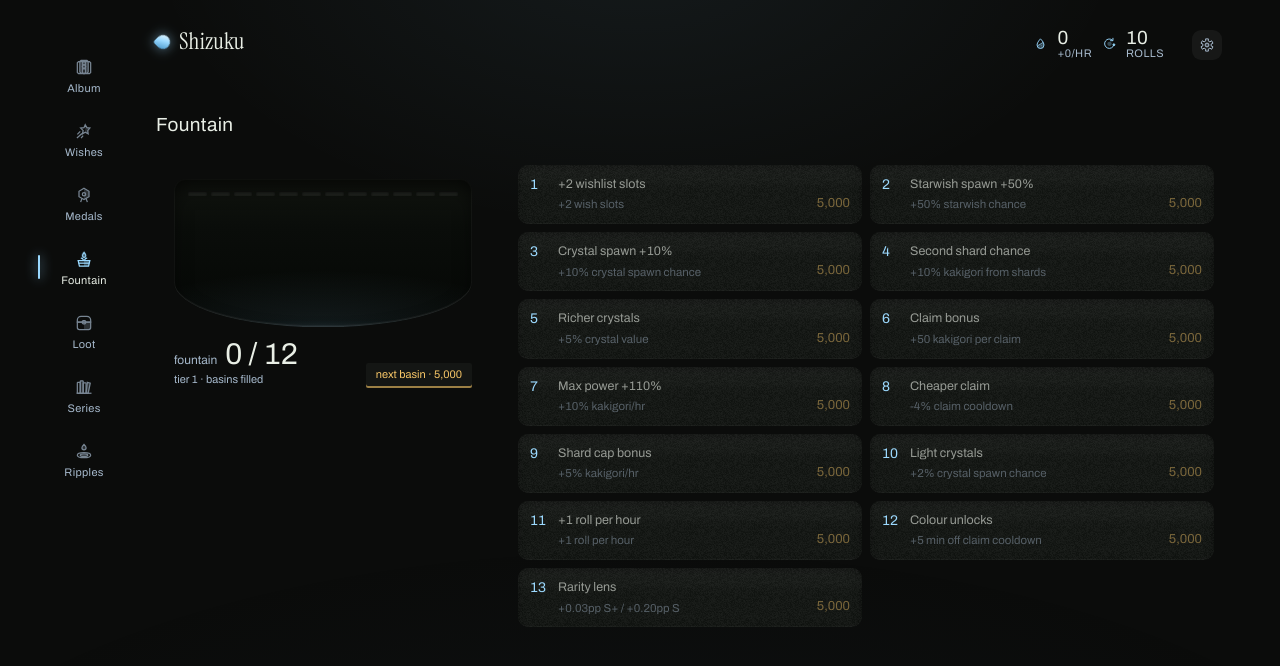
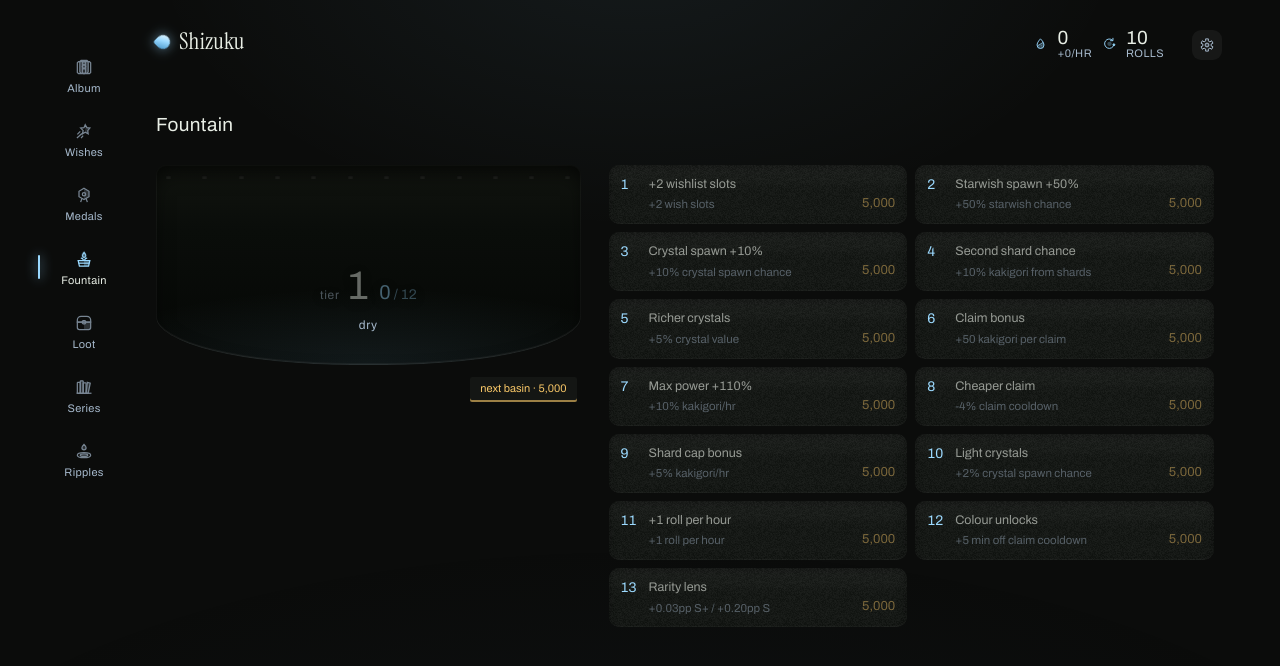
Before and after one commit to whyreii/shizuku, a React (Vite) app: page / in a window 1280 px wide. Both pictures are taken after a click on the button "Fountain". Shown: the top 666 px of the page. Built offline with nearby package versions, Linux system fonts and the light colour scheme; a web font is replaced by a local one.

Commit message:
2C-d: fountain hero - fluid bowl, tier in the water, one pour per purchase

```diff
--- a/src/components/TowerPanel.tsx
+++ b/src/components/TowerPanel.tsx
@@ -24,9 +24,34 @@ export function TowerPanel({ state, act }: Props) {
   const tier = Math.floor(state.tower.floors / TOWER_FLOORS) + 1;
   const fresh = state.tower.floors > 0 && inBasin === 0;
   const filled = fresh ? TOWER_FLOORS : inBasin;
+  const level = filled / TOWER_FLOORS;
+  const dry = filled === 0;
   const affordable = state.kakigori >= cost;
   const gridRef = useRef<HTMLDivElement>(null);
+  const shellRef = useRef<HTMLDivElement>(null);
   const [scrolling, setScrolling] = useState(false);
+
+  // One pour per purchase. seenFloors starts at the level on mount, so opening
+  // the tab never pours; only a rise in floors does.
+  const seenFloors = useRef(state.tower.floors);
+  const [pour, setPour] = useState<{ key: number; fall: number } | null>(null);
+
+  useEffect(() => {
+    const floors = state.tower.floors;
+    const before = seenFloors.current;
+    seenFloors.current = floors;
+    if (floors <= before) return;
+    const shell = shellRef.current;
+    if (!shell) return;
+    const surface = Math.min(
+      1,
+      (floors % TOWER_FLOORS || TOWER_FLOORS) / TOWER_FLOORS,
+    );
+    const fall = Math.round(shell.getBoundingClientRect().height * (1 - surface));
+    setPour({ key: floors, fall });
+    const done = window.setTimeout(() => setPour(null), 780);
+    return () => window.clearTimeout(done);
+  }, [state.tower.floors]);
 
   useEffect(() => {
     const el = gridRef.current;
@@ -45,29 +70,48 @@ export function TowerPanel({ state, act }: Props) {
   return (
     <div className="stack panel-grid">
       <h2 className="panel-title">Fountain</h2>
-      <div className="basin">
-        <div className="basin-shell" aria-hidden="true">
-          <div
-            className="basin-water"
-            style={{ height: `${(filled / TOWER_FLOORS) * 100}%` }}
-          >
-            <span className="basin-wave" />
+      <div className={`basin${dry ? " is-dry" : ""}`}>
+        <div className="basin-shell" ref={shellRef}>
+          <div className="basin-scene" aria-hidden="true">
+            <div className="basin-water" style={{ height: `${level * 100}%` }}>
+              <span className="basin-wave" />
+            </div>
+            <div className="basin-ticks">
+              {Array.from({ length: TOWER_FLOORS }).map((_, i) => (
+                <i key={i} className={i < filled ? "on" : ""} />
+              ))}
+            </div>
+            {pour ? (
+              <span
+                className="basin-pour"
+                key={pour.key}
+                style={{ "--fall": `${pour.fall}px` } as React.CSSProperties}
+              >
+                <b />
+                <b />
+                <b />
+                <s />
+                <s />
+                <s />
+              </span>
+            ) : null}
           </div>
-          <div className="basin-ticks">
-            {Array.from({ length: TOWER_FLOORS }).map((_, i) => (
-              <i key={i} className={i < filled ? "on" : ""} />
-            ))}
+
+          <div className="basin-floor">
+            <span className="basin-tier">
+              <i>tier</i>
+              {tier}
+            </span>
+            <span className="basin-count">
+              {filled}
+              <i> / {TOWER_FLOORS}</i>
+              <em> basins filled</em>
+            </span>
+            {dry ? <span className="basin-dry">dry</span> : null}
           </div>
         </div>
+
         <div className="basin-body">
-          <div className="basin-left">
-            <span className="basin-title">
-              fountain <b>{filled} / {TOWER_FLOORS}</b>
-            </span>
-            <span className="basin-sub">
-              tier {tier} · basins filled
-            </span>
-          </div>
           <span className="basin-tag">next basin · {formatKakera(cost)}</span>
         </div>
       </div>
```
Also changed, not shown: src/styles.css.
